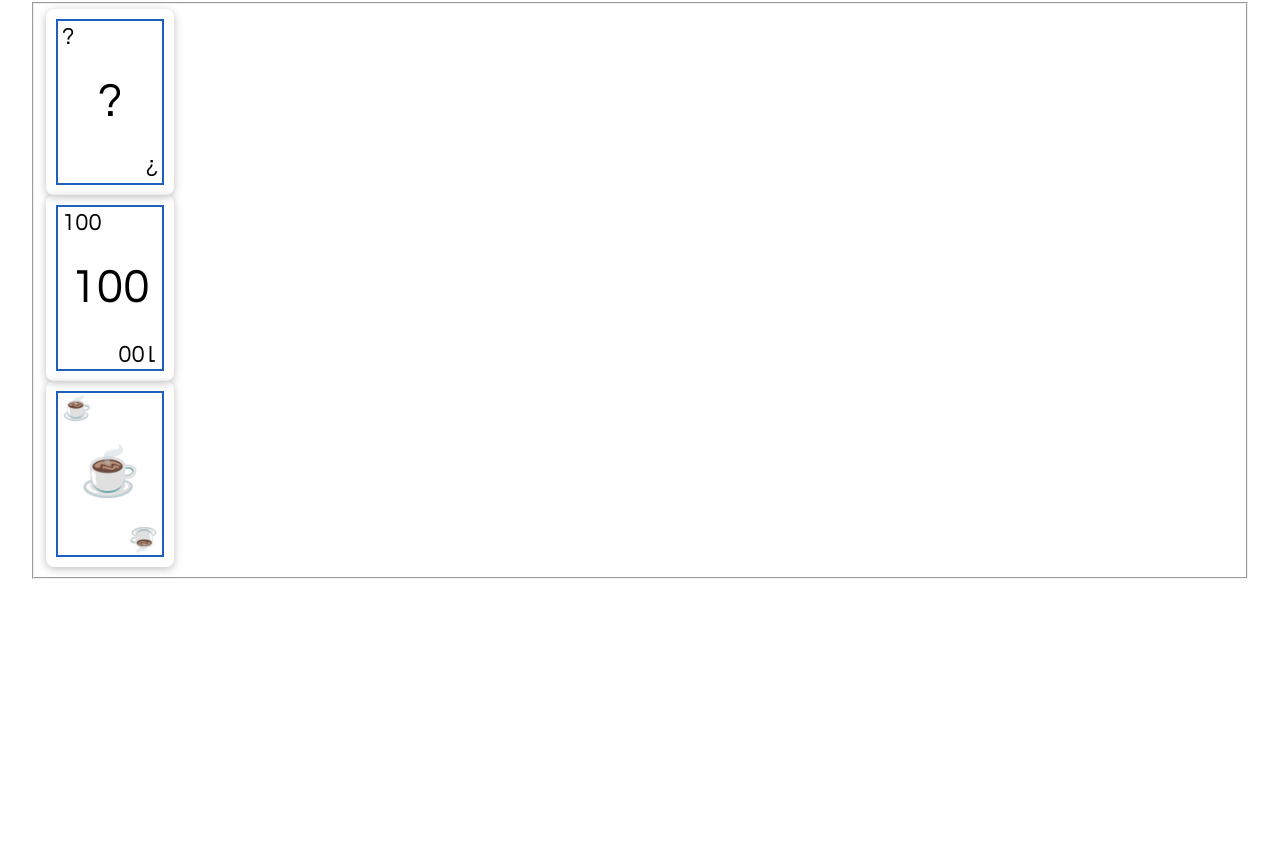
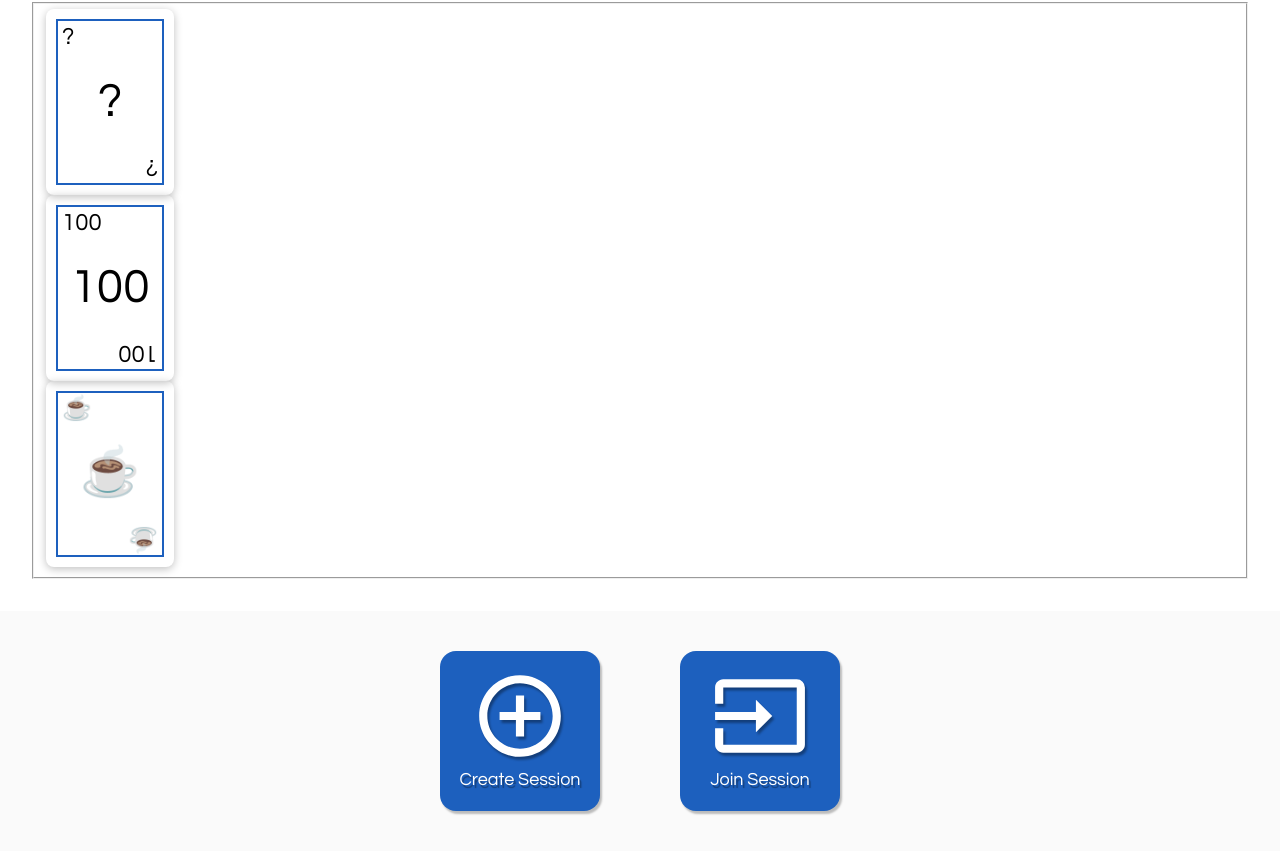
Before and after one commit to X-Fix/poker-planning-client, a React app: page / in a window 1280 px wide. Shown: the part 432-1283 px from the top of the page. Before the commit the page ends 1043 px from the top, so only its background shows below. Built offline with nearby package versions, Linux system fonts and the light colour scheme.

Commit message:
feat: add ChooseForm component

```diff
--- /dev/null
+++ b/src/components/03-organisms/ChooseForm.tsx
@@ -0,0 +1,96 @@
+import React, { ReactElement } from 'react';
+import styled from '@emotion/styled';
+
+import { color, shadows } from '../00-base/variables';
+import { font } from '../00-base/utils';
+import { Icon } from '../01-atoms';
+
+const { blue800, neutral0, neutral50, neutral100, neutral700 } = color;
+const { buttonPrimary, primary } = shadows;
+
+const Navigation = styled.nav`
+  align-items: center;
+  background-color: ${neutral50};
+  display: flex;
+  flex-direction: column;
+  height: 100%;
+  justify-content: center;
+  width: 100%;
+
+  @media screen and (orientation: landscape) {
+    flex-direction: row;
+  }
+`;
+
+const Link = styled.a`
+  background-color: ${blue800};
+  border-radius: 16px;
+  box-shadow: ${primary};
+  box-sizing: border-box;
+  color: ${neutral0};
+  cursor: pointer;
+  height: 160px;
+  margin: 40px;
+  padding: 1rem;
+  text-align: center;
+  text-decoration: none;
+  width: 160px;
+
+  &:disabled {
+    background-color: ${neutral100};
+    color: ${neutral700};
+    cursor: default;
+  }
+
+  &:not(:disabled) {
+    &:hover {
+      background-image: linear-gradient(
+        0deg,
+        rgba(255, 255, 255, 0.05),
+        rgba(255, 255, 255, 0.05)
+      );
+    }
+
+    &:active {
+      background-image: linear-gradient(
+        0deg,
+        rgba(0, 0, 0, 0.05),
+        rgba(0, 0, 0, 0.05)
+      );
+    }
+
+    & > svg {
+      filter: drop-shadow(${buttonPrimary});
+    }
+
+    & > span {
+      text-shadow: ${buttonPrimary};
+    }
+  }
+`;
+
+const HugeIcon = styled(Icon)`
+  height: 6.125rem;
+  width: 6.125rem;
+`;
+
+const ButtonText = styled.span`
+  ${font('body')};
+
+  margin: 0 auto;
+`;
+
+const ChooseForm = (): ReactElement => (
+  <Navigation>
+    <Link href='/create-session'>
+      <HugeIcon xlink='create' aria-hidden />
+      <ButtonText>Create Session</ButtonText>
+    </Link>
+    <Link href='/join-session'>
+      <HugeIcon xlink='join' aria-hidden />
+      <ButtonText>Join Session</ButtonText>
+    </Link>
+  </Navigation>
+);
+
+export default React.memo(ChooseForm);
--- a/src/index.tsx
+++ b/src/index.tsx
@@ -12,6 +12,7 @@ import InputRadio from './components/02-molecules/InputRadio';
 import InputSwitch from './components/02-molecules/InputSwitch';
 import PokerCard from './components/02-molecules/PokerCard';
 import Header from './components/03-organisms/Header';
+import ChooseForm from './components/03-organisms/ChooseForm';
 
 const StyledBody = styled.div`
   font-family: ${fontFamily};
@@ -72,6 +73,8 @@ const Body: React.FC = () => {
         <PokerCard value='100' name='poker-card' />
         <PokerCard value='☕' name='poker-card' />
       </RadioGroup>
+
+      <ChooseForm />
     </StyledBody>
   );
 };
```
